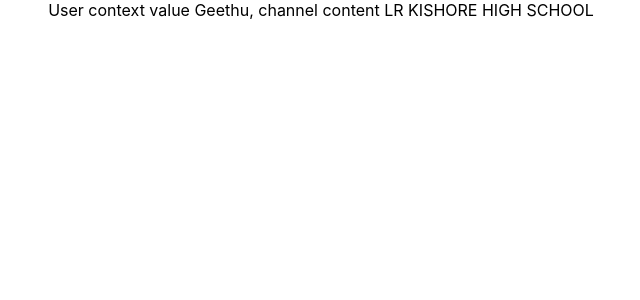
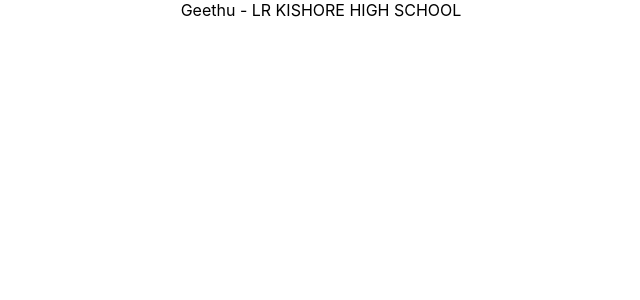
Before and after one commit to PhalugunaRao/hello-world, a React (Create React App) app: page / in a window 1280 px wide. Shown: the top 300 px of the page, without its empty margins (319-959 px from the left). Built offline with nearby package versions, Linux system fonts and the light colour scheme.

Commit message:
usecontex

```diff
--- a/src/components/ComponentE.js
+++ b/src/components/ComponentE.js
@@ -1,10 +1,13 @@
-import React from 'react'
+import React,{useContext} from 'react'
 import ComponentF from './ComponentF'
+import { UserContext,ChannelContext} from '../App'
 
 function ComponentE() {
+  const user = useContext(UserContext)
+  const channel = useContext(ChannelContext)
   return (
     <div>
-      <ComponentF/>
+     {user} - {channel}
     </div>
   )
 }
```
